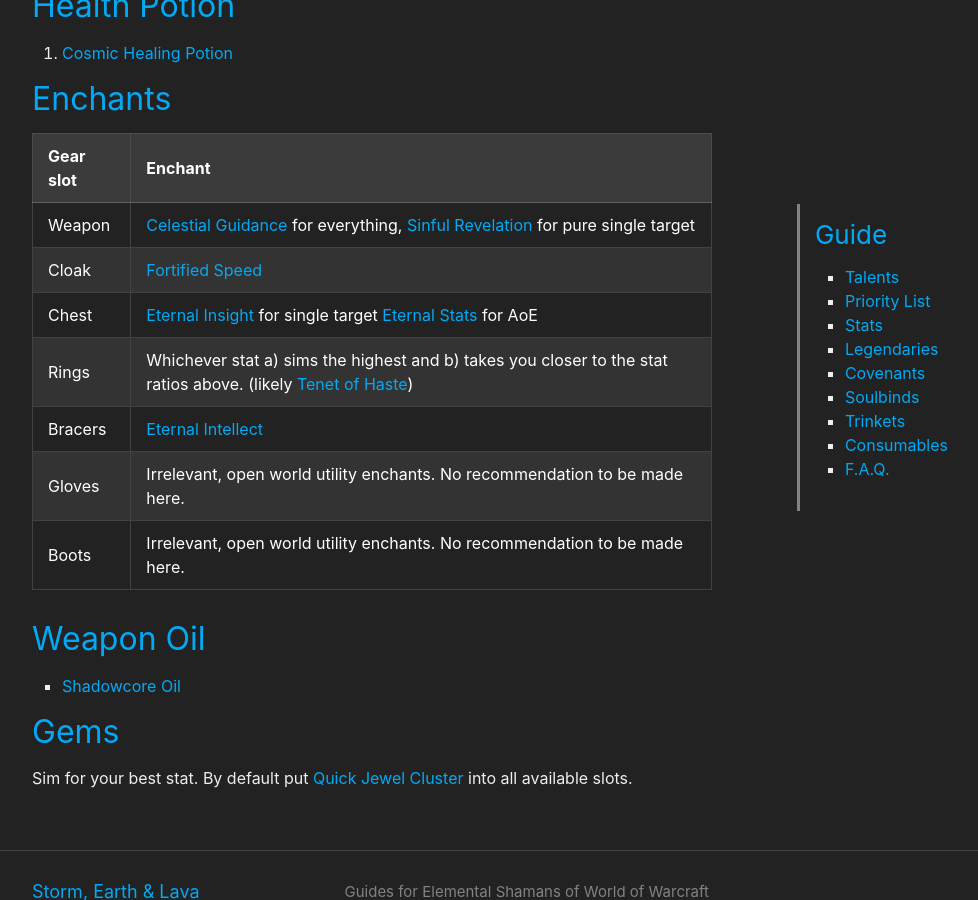
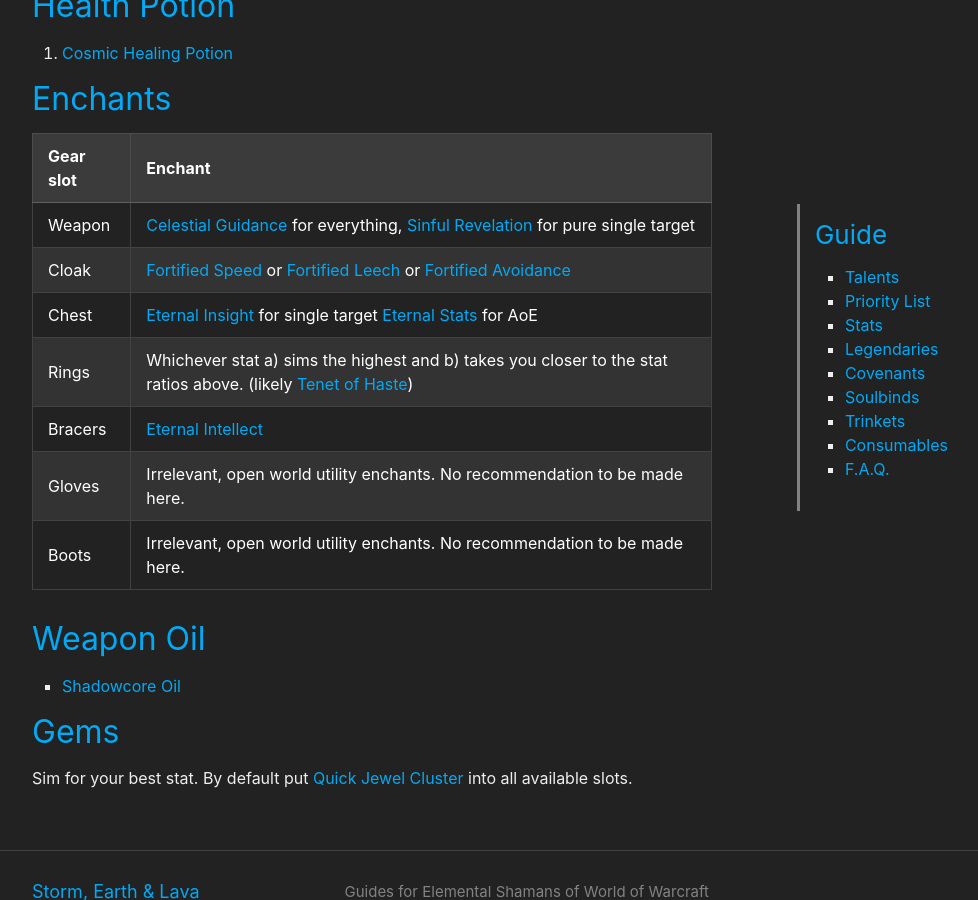
Before and after one commit to stormearthandlava/stormearthandlava.github.io, a Jekyll site: the page built from guide/general/consumables.md, in a window 1280 px wide and 900 px high, scrolled down 868 px. Shown: the whole window, without its empty margins (268-1246 px from the left). Built offline with Jekyll 4.4.1, drawn with Linux system fonts in a browser that asks for light colours; a script that is not in the unit is left out.

Commit message:
Update consumables.md

```diff
--- a/guide/general/consumables.md
+++ b/guide/general/consumables.md
@@ -28,7 +28,7 @@
 Gear slot | Enchant
 --- | ---
 Weapon | {{site.data.item.celestial_guidance}} for everything, {{ site.data.item.sinful_revelation }} for pure single target
-Cloak | {{ site.data.item.fortified_speed}}
+Cloak | {{ site.data.item.fortified_speed}} or {{ site.data.item.fortified_leech }} or {{ site.data.item.fortified_avoidance }}
 Chest | {{ site.data.item.eternal_insight}} for single target {{site.data.item.eternal_stats}} for AoE
 Rings | Whichever stat a) sims the highest and b) takes you closer to the stat ratios above. (likely {{site.data.item.tenet_of_haste}})
 Bracers | {{ site.data.item.eternal_intellect }}
```
